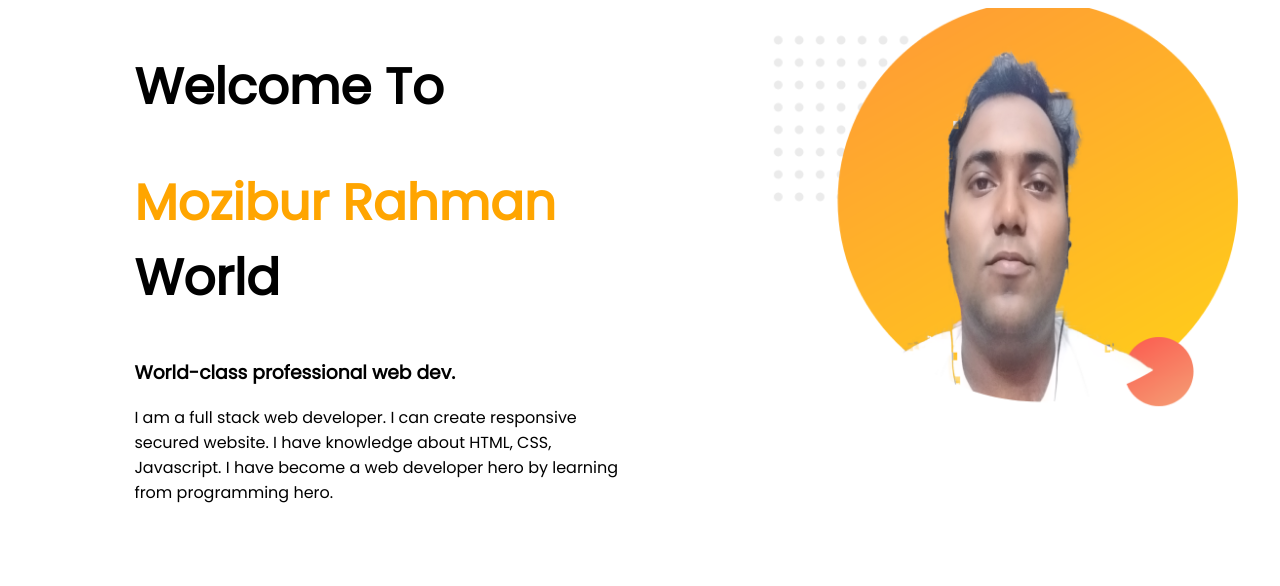
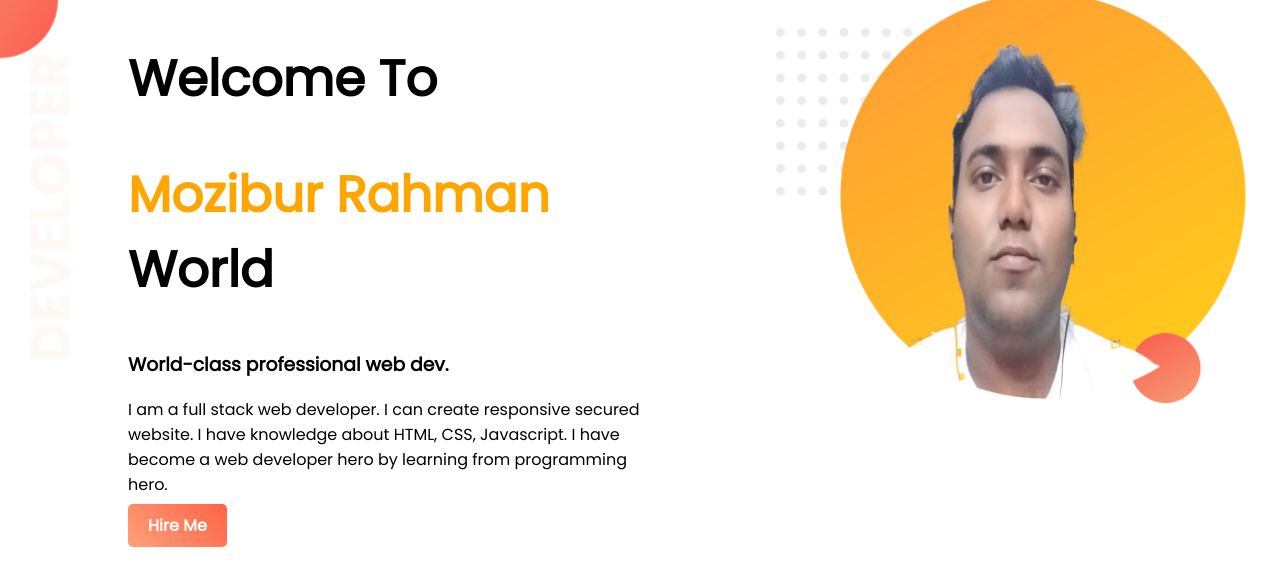
Before and after one commit to mozibrishu/my-portfolio, a plain HTML site: page index.html in a window 1280 px wide. Drawn offline with Linux system fonts and the light colour scheme.

Commit message:
Hire  part added

```diff
--- a/index.html
+++ b/index.html
@@ -9,12 +9,13 @@
 <link href="https://fonts.googleapis.com/css2?family=Poppins&display=swap" rel="stylesheet">
 </head>
 <body>
-<section>
+<section class="top-banner">
     <div class="half-width">
         <h1>Welcome To</h1>
         <h1> <span class="name-highlight">Mozibur Rahman</span> World</h1>
         <h3>World-class professional web dev.</h3>
         <p>I am a full stack web developer. I can create responsive secured website. I have knowledge about HTML, CSS, Javascript. I have become a web developer hero by learning from programming hero.</p>
+        <a class="link-button" href="https://www.linkedin.com/in/mozibrisu/" target="_blank">Hire Me</a>
     </div>
     <div class="half-width">
         <img src="images/my-edited.png" alt="">
--- a/style.css
+++ b/style.css
@@ -2,6 +2,7 @@ h1{
     font-size: 50px;
 }
 body{
+    margin: 0px;
     font-family: 'Poppins', sans-serif;
 }
 .name-highlight{
@@ -18,3 +19,20 @@ body{
 .half-width img{
     width: 100%;
 }
+
+.top-banner{
+    background-image: url("images/top-banner.png");
+    background-repeat: no-repeat;
+}
+section{
+    height: 500px;
+}
+.link-button{
+    text-decoration: none;
+    background-image: linear-gradient(45deg, lightsalmon,tomato);
+    padding: 10px 20px;
+    border-radius: 5px;
+    color: white;
+    font-weight: bold;
+
+}
```
